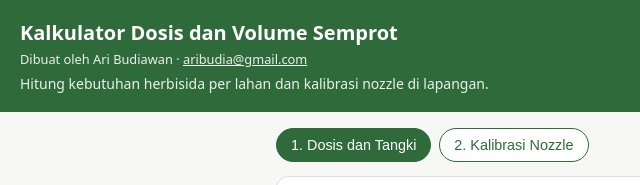
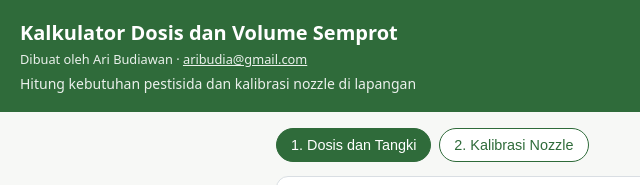
Before and after one commit to aribudiawan-droid/kalkulator-pestisida, a plain HTML site: page index.html in a window 1280 px wide. Shown: the top 185 px of the page, 0-640 px from the left. Drawn offline with Linux system fonts and the light colour scheme.

Commit message:
Ubah subjudul menjadi pestisida
Co-Authored-By: Claude Haiku 5.5 <noreply@anthropic.com>
Claude-Session: https://claude.ai/code/session_019rSg3iqrhLSNEnug4T4T7F

```diff
--- a/index.html
+++ b/index.html
@@ -49,7 +49,7 @@
 <header>
   <h1>Kalkulator Dosis dan Volume Semprot</h1>
   <div style="font-size:.8rem;opacity:.9;margin-top:2px">Dibuat oleh Ari Budiawan · <a href="mailto:aribudia@gmail.com" style="color:#fff;text-decoration:underline">aribudia@gmail.com</a></div>
-  <p>Hitung kebutuhan herbisida per lahan dan kalibrasi nozzle di lapangan.</p>
+  <p>Hitung kebutuhan pestisida dan kalibrasi nozzle di lapangan</p>
 </header>
 
 <main>
```
